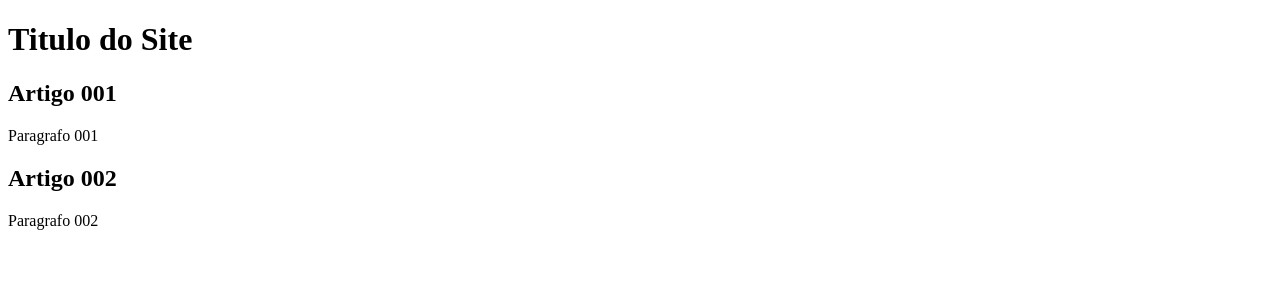
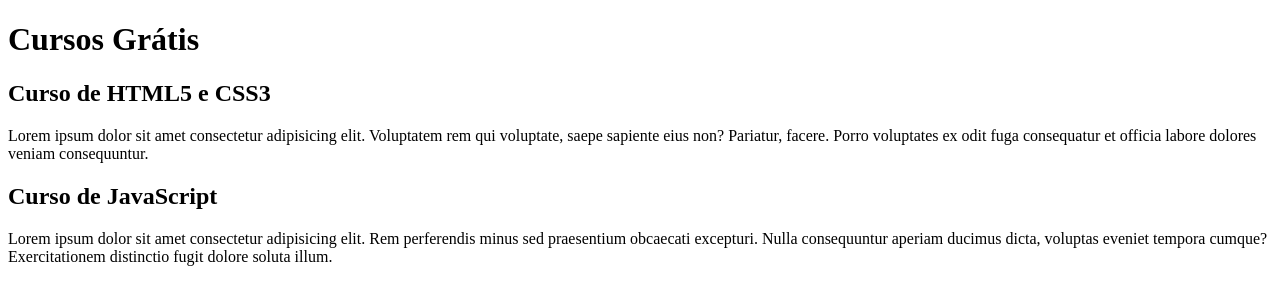
Before and after one commit to GustavoCGomes/projeto-site, a plain HTML site: page index.html in a window 1280 px wide. Drawn offline with Linux system fonts and the light colour scheme.

Commit message:
Squashed commit of the following:
commit df28b7d632127cd9c3d4a4d2be8d29d5df601e71
Author: Gustavo Gomes <108428536+GustavoCGomes@users.noreply.github.com>
Date:   Wed Jun 3 14:53:26 2026 -0300

    Comecei a escrever o conteudo

```diff
--- a/index.html
+++ b/index.html
@@ -8,15 +8,15 @@
 <body>
   <main>
     <header>
-      <h1>Titulo do Site</h1>
+      <h1>Cursos Grátis</h1>
     </header>
     <article>
-      <h2>Artigo 001</h2>
-      <p>Paragrafo 001</p>
+      <h2>Curso de HTML5 e CSS3</h2>
+      <p>Lorem ipsum dolor sit amet consectetur adipisicing elit. Voluptatem rem qui voluptate, saepe sapiente eius non? Pariatur, facere. Porro voluptates ex odit fuga consequatur et officia labore dolores veniam consequuntur.</p>
     </article>
     <article>
-      <h2>Artigo 002</h2>
-      <p>Paragrafo 002</p>
+      <h2>Curso de JavaScript</h2>
+      <p>Lorem ipsum dolor sit amet consectetur adipisicing elit. Rem perferendis minus sed praesentium obcaecati excepturi. Nulla consequuntur aperiam ducimus dicta, voluptas eveniet tempora cumque? Exercitationem distinctio fugit dolore soluta illum.</p>
     </article>
   </main>
 </body>
```
